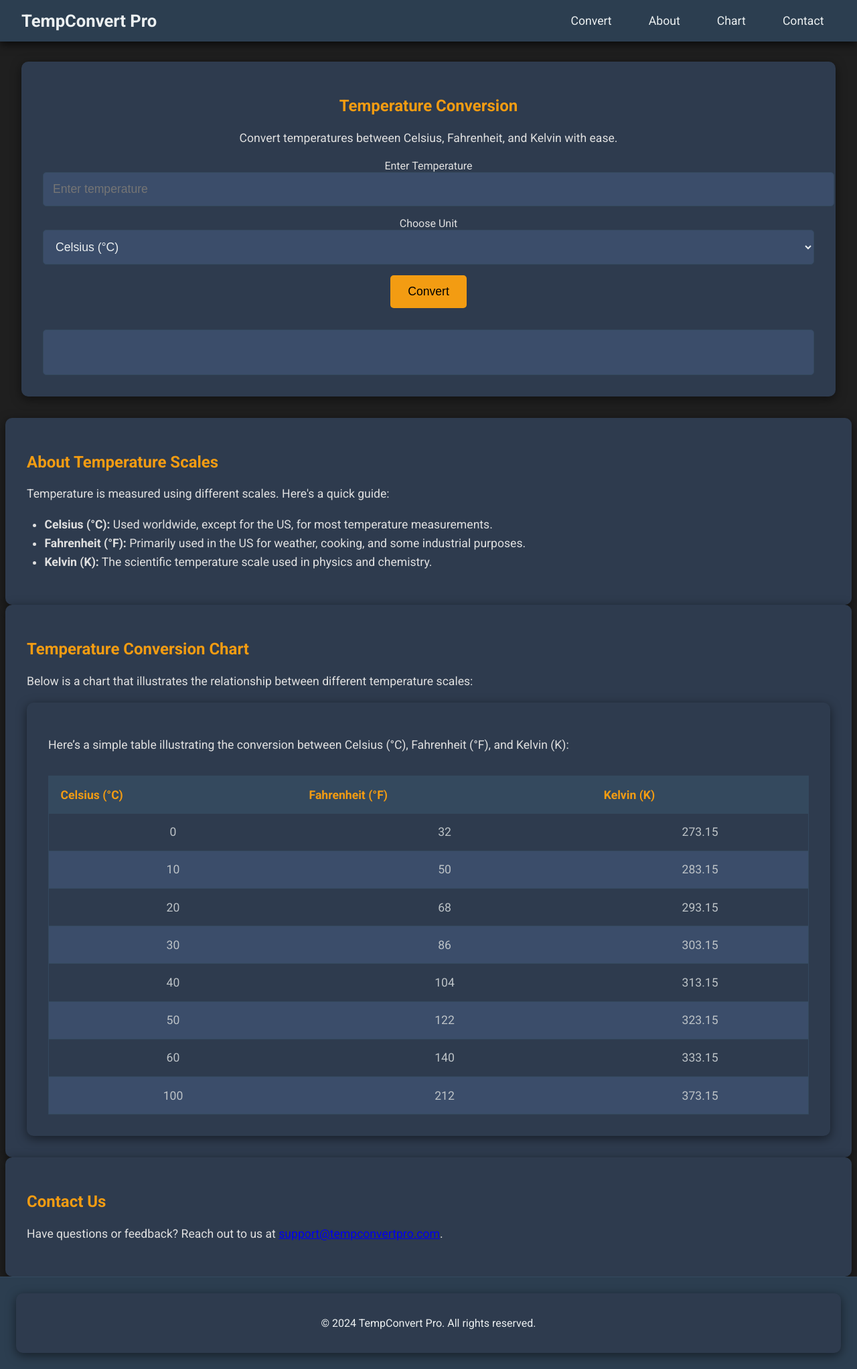
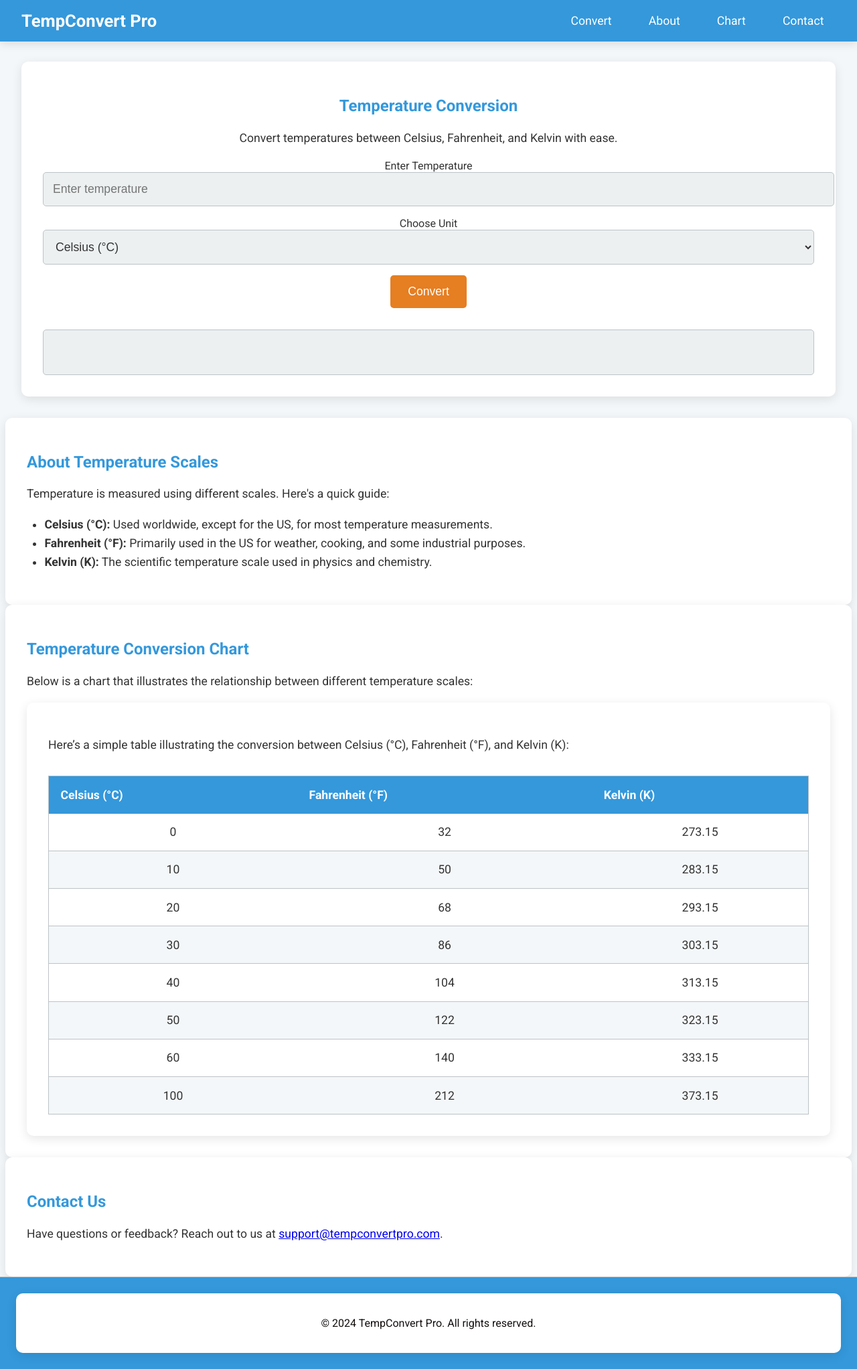
Before and after one commit to Uttam1910/PRODIGY_SD_1-Temperature-Conversion-App-, a Flask app: page / in a window 1280 px wide. Shown: the whole page at 67% size. Run offline with Flask 3, Linux system fonts and the light colour scheme.

Commit message:
final push

```diff
--- a/static/css/styles.css
+++ b/static/css/styles.css
@@ -1,19 +1,19 @@
 /* Basic Styles */
 body {
     font-family: 'Roboto', sans-serif;
-    color: #e0e0e0; /* Light gray text */
+    color: #333; /* Dark gray text */
     margin: 0;
-    background-color: #1f1f1f; /* Dark gray background */
+    background-color: #f4f7f9; /* Light gray background */
     padding-top: 60px; /* Space for fixed header */
 }
 
 header {
-    background-color: #2c3e50; /* Darker blue-gray */
-    color: #ecf0f1; /* Light gray */
+    background-color: #3498db; /* Soft blue */
+    color: #fff; /* White text */
     position: fixed;
     top: 0;
     width: 100%;
-    box-shadow: 0 4px 12px rgba(0, 0, 0, 0.7); /* Stronger shadow */
+    box-shadow: 0 4px 12px rgba(0, 0, 0, 0.1); /* Soft shadow */
     z-index: 1000; /* Ensure header is above other content */
 }
 
@@ -27,7 +27,7 @@ nav {
 nav a.logo {
     font-size: 1.6rem;
     font-weight: bold;
-    color: #ecf0f1; /* Light gray */
+    color: #fff; /* White */
     text-decoration: none;
 }
 
@@ -48,15 +48,15 @@ nav a.logo {
 }
 
 .navbar-menu a {
-    color: #ecf0f1; /* Light gray */
+    color: #fff; /* White */
     text-decoration: none;
     padding: 0.5em 1em;
     transition: background-color 0.3s ease, color 0.3s ease;
 }
 
 .navbar-menu a:hover {
-    background-color: #34495e; /* Subtle dark blue-gray */
-    color: #f39c12; /* Bright yellow-orange */
+    background-color: #2980b9; /* Slightly darker blue */
+    color: #f1c40f; /* Bright gold */
     border-radius: 5px;
 }
 
@@ -74,7 +74,7 @@ nav a.logo {
     display: block;
     width: 25px;
     height: 3px;
-    background: #ecf0f1; /* Light gray */
+    background: #fff; /* White */
     margin: 5px 0;
     transition: all 0.3s;
 }
@@ -92,17 +92,17 @@ nav a.logo {
     transform: rotate(-45deg) translate(6px, -6px);
 }
 
-/* Mobile Menu with Transparency */
+/* Mobile Menu */
 .navbar-menu.active {
     display: flex;
     flex-direction: column;
     width: 100%;
-    background-color: rgba(44, 62, 80, 0.8); /* Transparent dark blue-gray */
+    background-color: rgba(52, 152, 219, 0.9); /* Transparent blue */
     position: absolute;
     top: 60px; /* Below the fixed header */
     left: 0;
-    box-shadow: 0 4px 8px rgba(0, 0, 0, 0.5); /* Shadow for mobile menu */
-    backdrop-filter: blur(5px); /* Optional blur effect for a modern look */
+    box-shadow: 0 4px 8px rgba(0, 0, 0, 0.2); /* Soft shadow */
+    backdrop-filter: blur(5px); /* Optional blur effect */
 }
 
 .navbar-menu.active ul {
@@ -122,14 +122,14 @@ nav a.logo {
     max-width: 1200px;
     margin: 0 auto;
     padding: 2em;
-    background-color: #2e3b4e; /* Medium dark blue-gray */
+    background-color: #ffffff; /* White */
     border-radius: 10px;
-    box-shadow: 0 4px 15px rgba(0, 0, 0, 0.5); /* Softer shadow */
+    box-shadow: 0 4px 15px rgba(0, 0, 0, 0.1); /* Soft shadow */
 }
 
 /* Headings */
 h1, h2 {
-    color: #f39c12; /* Bright yellow-orange */
+    color: #3498db; /* Soft blue */
 }
 
 p, ul {
@@ -154,16 +154,16 @@ ul {
 input, select {
     width: 100%;
     padding: 0.8em;
-    border: 1px solid #34495e; /* Dark blue-gray */
+    border: 1px solid #bdc3c7; /* Light gray */
     border-radius: 5px;
     font-size: 1.1rem;
-    background-color: #3b4d6a; /* Darker blue-gray */
-    color: #ecf0f1; /* Light gray */
+    background-color: #ecf0f1; /* Very light gray */
+    color: #333; /* Dark gray */
 }
 
 .convert-btn {
-    background-color: #f39c12; /* Bright yellow-orange */
-    color: black;
+    background-color: #e67e22; /* Bright orange */
+    color: white;
     padding: 0.8em 1.5em;
     font-size: 1.1rem;
     border: none;
@@ -173,16 +173,16 @@ input, select {
 }
 
 .convert-btn:hover {
-    background-color: #e67e22; /* Slightly darker orange */
+    background-color: #d35400; /* Darker orange */
 }
 
 /* Results Box */
 .results-box {
     margin-top: 2em;
-    background-color: #3b4d6a; /* Darker blue-gray */
+    background-color: #ecf0f1; /* Very light gray */
     padding: 1.5em;
     border-radius: 5px;
-    border: 1px solid #34495e; /* Dark blue-gray */
+    border: 1px solid #bdc3c7; /* Light gray */
 }
 
 /* Chart Section */
@@ -202,14 +202,14 @@ table {
     width: 100%;
     border-collapse: collapse;
     margin: 0 auto;
-    background-color: #2e3b4e; /* Medium dark blue-gray */
-    box-shadow: 0 4px 8px rgba(0, 0, 0, 0.4); /* Softer shadow */
-    border: 1px solid #34495e; /* Dark blue-gray */
+    background-color: #ffffff; /* White */
+    box-shadow: 0 4px 8px rgba(0, 0, 0, 0.1); /* Soft shadow */
+    border: 1px solid #bdc3c7; /* Light gray */
 }
 
 thead {
-    background-color: #34495e; /* Dark blue-gray */
-    color: #f39c12; /* Bright yellow-orange */
+    background-color: #3498db; /* Soft blue */
+    color: #fff; /* White */
 }
 
 thead th {
@@ -220,16 +220,16 @@ thead th {
 tbody td {
     padding: 1em;
     text-align: center;
-    color: #bdc3c7; /* Lighter gray */
-    border-bottom: 1px solid #34495e; /* Dark blue-gray */
+    color: #333; /* Dark gray */
+    border-bottom: 1px solid #bdc3c7; /* Light gray */
 }
 
 tbody tr:nth-child(even) {
-    background-color: #3b4d6a; /* Darker blue-gray */
+    background-color: #f4f7f9; /* Light gray */
 }
 
 tbody tr:hover {
-    background-color: #34495e; /* Dark blue-gray */
+    background-color: #ecf0f1; /* Very light gray */
 }
 
 th, td {
@@ -249,11 +249,11 @@ th, td {
 
 /* Footer */
 footer {
-    background-color: #2c3e50; /* Darker blue-gray */
-    color: #ecf0f1; /* Light gray */
+    background-color: #3498db; /* Soft blue */
+    color: rgb(19, 14, 14);
     text-align: center;
     padding: 1.5em;
-    border-top: 1px solid #34495e; /* Dark blue-gray */
+    border-top: 1px solid #bdc3c7; /* Light gray */
 }
 
 footer p {
@@ -271,12 +271,12 @@ footer p {
         display: none; /* Hide the menu by default */
         flex-direction: column; /* Ensure the menu stacks vertically */
         width: 100%;
-        background-color: rgba(44, 62, 80, 0.8); /* Transparent dark blue-gray */
+        background-color: rgba(52, 152, 219, 0.9); /* Transparent blue */
         position: absolute;
         top: 60px; /* Position below the header */
         left: 0;
         z-index: 100;
-        backdrop-filter: blur(5px); /* Add blur effect for transparency */
+        backdrop-filter: blur(5px); /* Add blur effect */
     }
 
     /* Show the menu when the toggle button is active */
```
Also changed, not shown: image-1.png (deleted), image.png (deleted).
